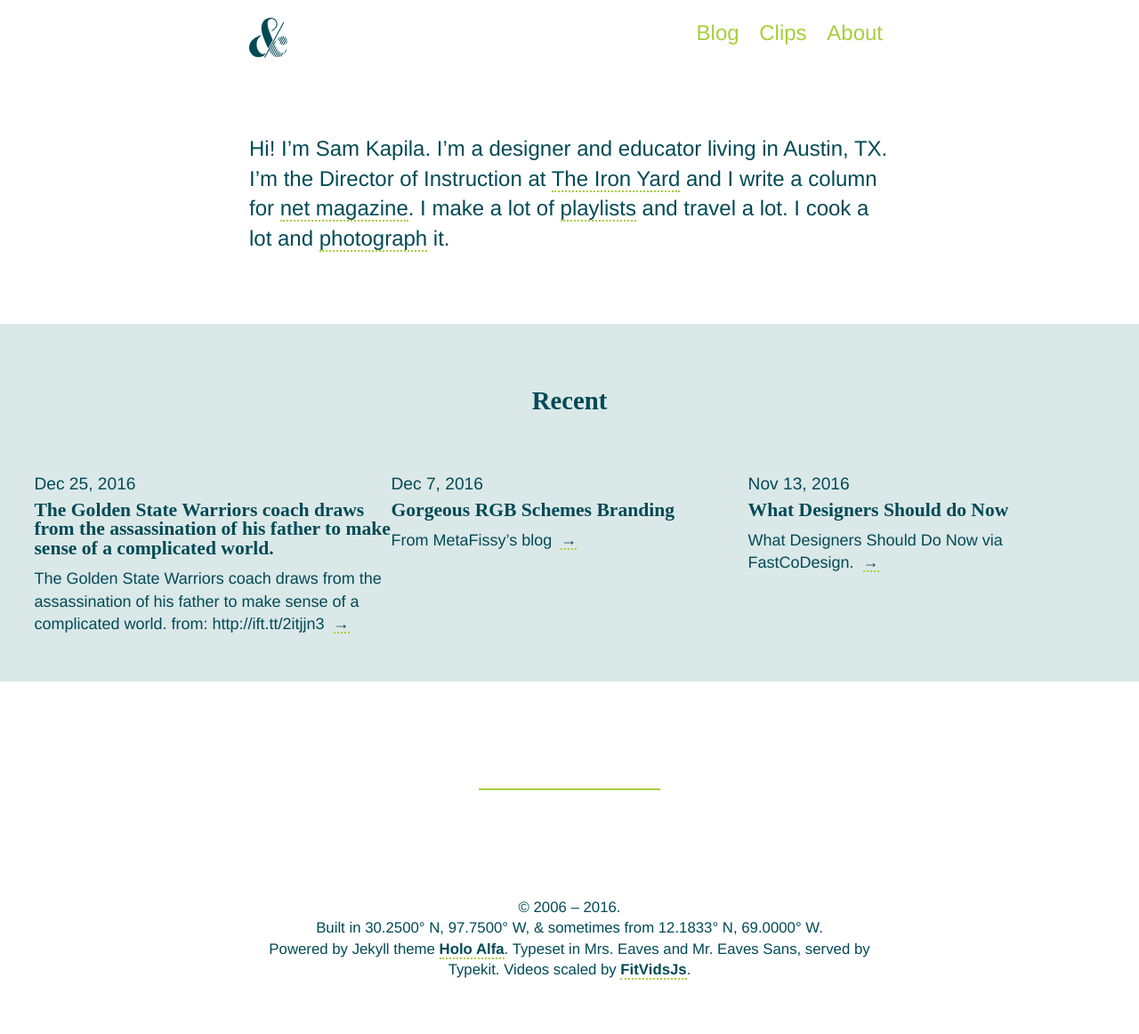
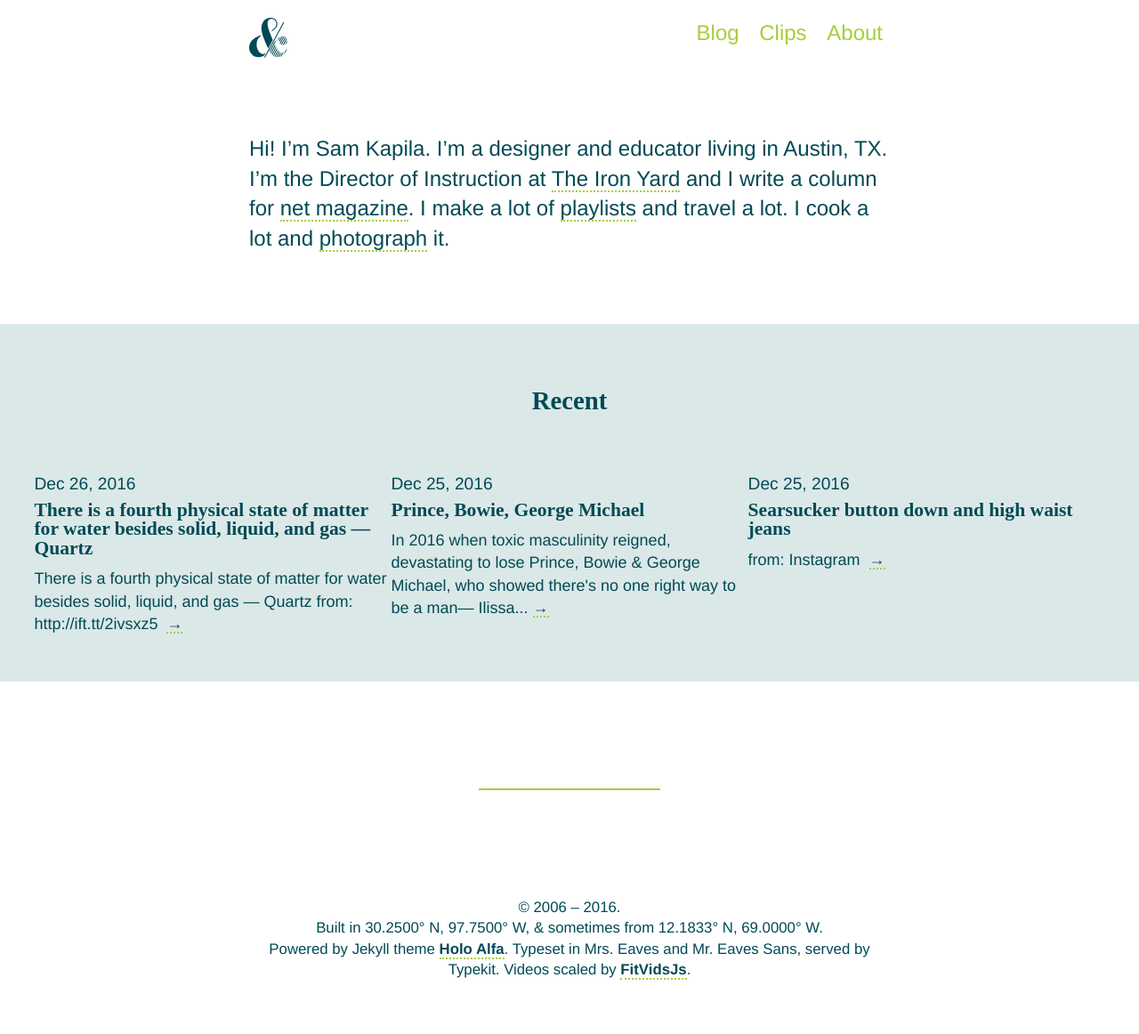
Before and after one commit to samkap/samkap-2018-site, a Jekyll site: the page built from index.html, in a window 1280 px wide. Shown: the whole page at 89% size. Built offline with Jekyll 4.4.1, drawn with Linux system fonts in a browser that asks for light colours; nearby versions of some CDN libraries; the list of posts is cut into pages by our own code.

```diff
--- /dev/null
+++ b/_posts/2016-12-25-prince-bowie-george-michael-masculinity.md
@@ -0,0 +1,9 @@
+---
+title: Prince, Bowie, George Michael
+date: December 25, 2016 at 07:35PM
+layout: post
+category: clips
+crosspost_to_medium: false
+---
+<blockquote class="twitter-tweet" data-lang="en"><p lang="en" dir="ltr">In 2016 when toxic masculinity reigned, devastating to lose Prince, Bowie &amp; George Michael, who showed there&#39;s no one right way to be a man</p>&mdash; Ilissa Gold (@Goldni) <a href="https://twitter.com/Goldni/status/813172476418998276">December 26, 2016</a></blockquote>
+<script async src="//platform.twitter.com/widgets.js" charset="utf-8"></script>
--- /dev/null
+++ b/_posts/2016-12-25-sear-sucker-outfit-idea.md
@@ -0,0 +1,10 @@
+---
+title:  Searsucker button down and high waist jeans
+date: December 25, 2016 at 07:03PM
+layout: post
+category: clips
+crosspost_to_medium: false
+---
+
+ ![love this outfit](https://instagram.fcur1-1.fna.fbcdn.net/t51.2885-15/e35/15535171_1709863795993437_4590659310245117952_n.jpg?ig_cache_key=MTQwNTQ4MjE1OTQyMjExMDU1NA%3D%3D.2)
+from: [Instagram](http://ift.tt/2ihqtYr)
--- a/_posts/2017-01-00-the_golden_state_warriors_coach_draws_from_the_assassination_of_his_father_to_make_sense_of_a_complicated_world..md
+++ b/_posts/2016-12-25-steve-kerr-tried-to-make_sense_of_a_complicated_world..md
@@ -1,9 +1,9 @@
 ---
-title: The Golden State Warriors coach draws from the assassination of his father to make sense of a complicated world.
+title: Steve Kerr NYT Post
 date: December 25, 2016 at 06:21PM
 layout: post
 category: clips
 crosspost_to_medium: false
 ---
 The Golden State Warriors coach draws from the assassination of his father to make sense of a complicated world.
-from: http://ift.tt/2itjjn3
+from: [NYTimes](http://ift.tt/2itjjn3)
--- /dev/null
+++ b/_posts/2016-12-26-there_is_a_fourth_physical_state_of_matter_for_water_besides_solid__liquid__and_gas___quartz.md
@@ -0,0 +1,9 @@
+---
+title: There is a fourth physical state of matter for water besides solid, liquid, and gas — Quartz
+date: December 26, 2016 at 08:30AM
+layout: post
+category: clips
+crosspost_to_medium: false
+---
+There is a fourth physical state of matter for water besides solid, liquid, and gas — Quartz
+from: http://ift.tt/2ivsxz5
```
